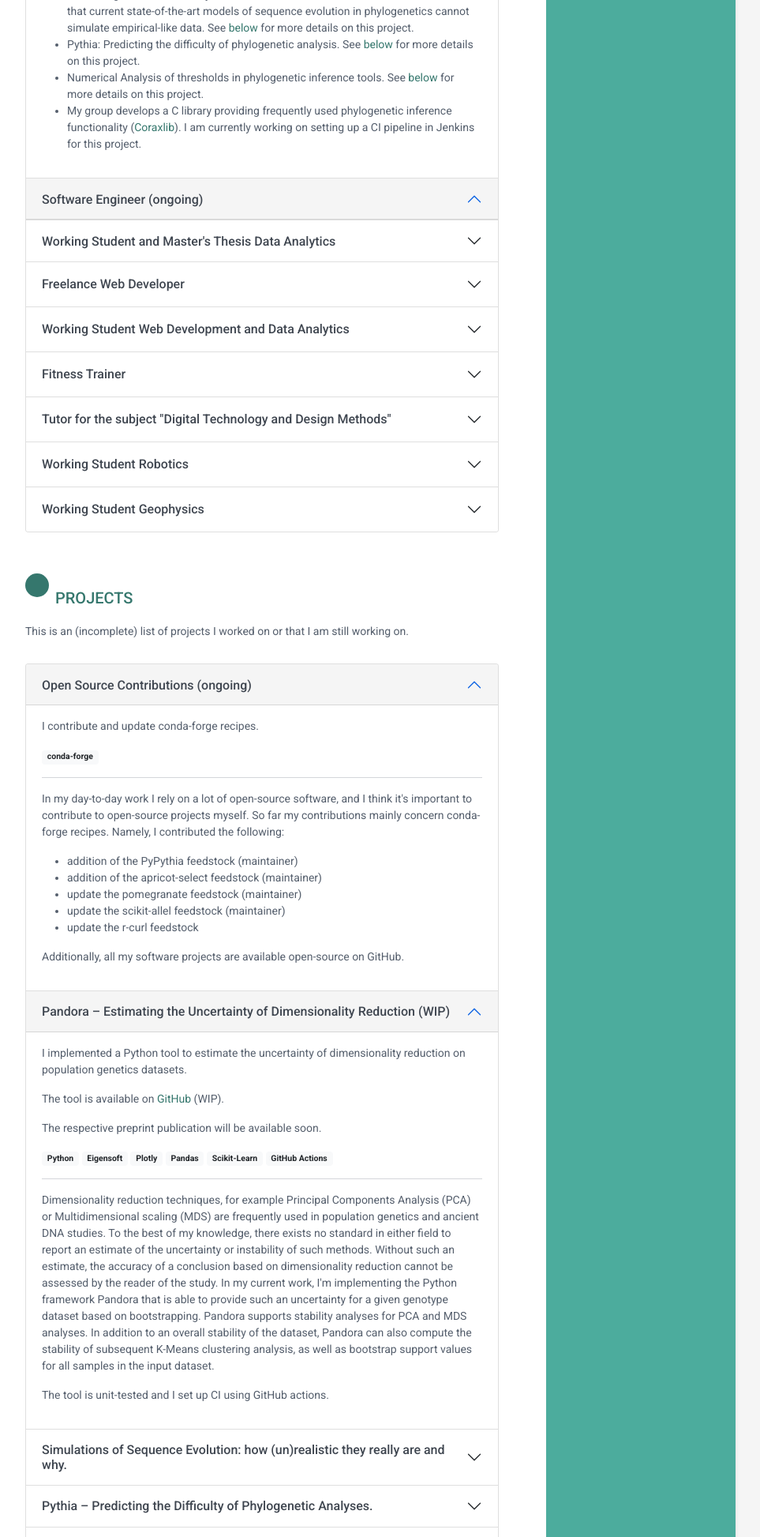
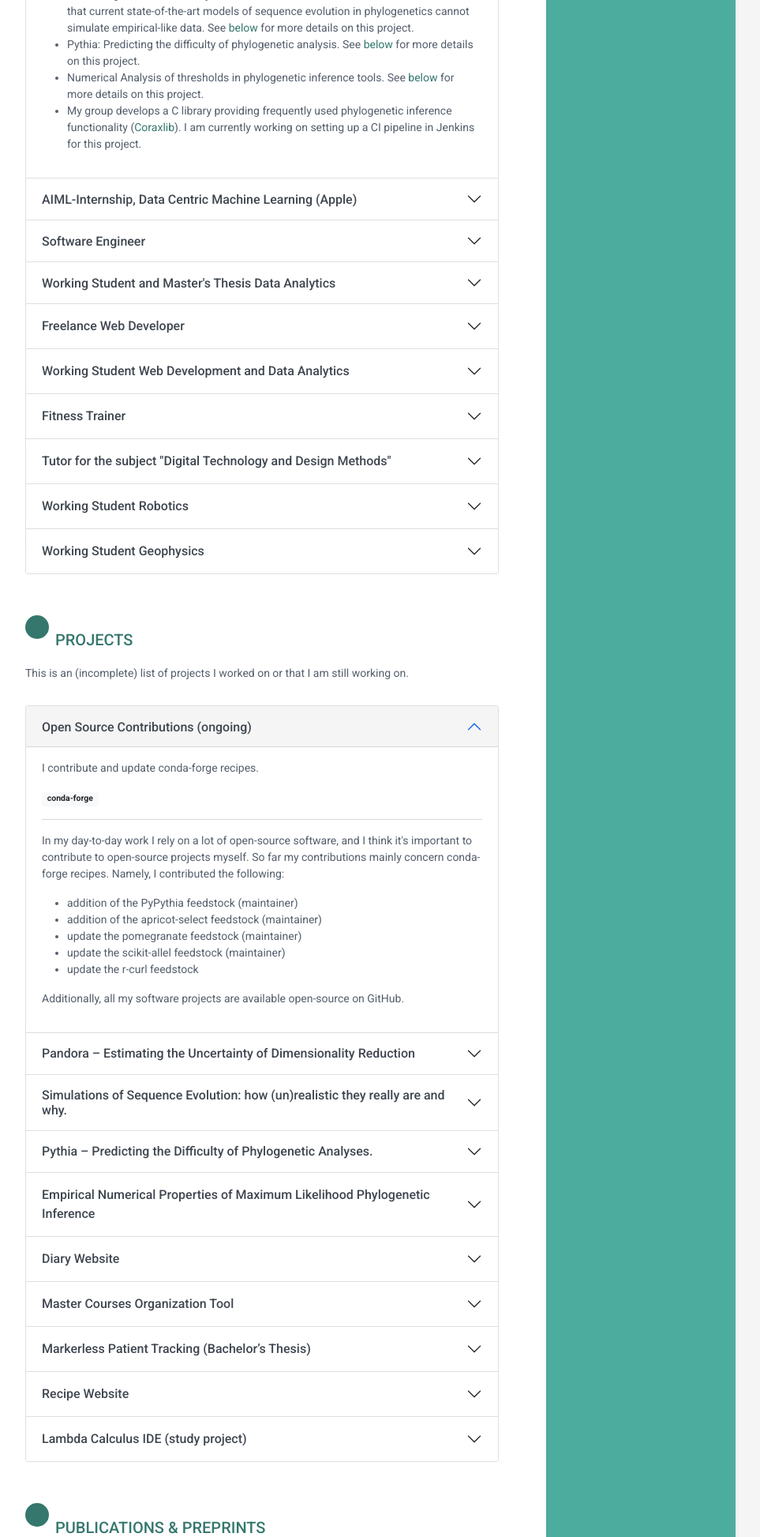
Before and after one commit to tschuelia/juliahaag.de, a Flask app: page / in a window 1280 px wide. Shown: the part 1851-3797 px from the top of the page at 79% size, without its empty margins (188-1151 px from the left). Run offline with Flask 3, Linux system fonts and the light colour scheme; some libraries are stand-ins or nearby versions.

Commit message:
add apple internship (🥳) and some updates

```diff
--- a/templates/experience.html
+++ b/templates/experience.html
@@ -88,10 +88,33 @@
 
         <!--  Item      -->
         <div class="accordion-item">
+            <h3 class="accordion-header" id="AppleInternship">
+                <button aria-controls="collapsAppleInternship" aria-expanded="true" class="accordion-button collapsed job-title"
+                        data-bs-target="#collapseAppleInternship" data-bs-toggle="collapse" type="button">
+                    AIML-Internship, Data Centric Machine Learning (Apple)
+                </button>
+            </h3>
+            <div aria-labelledby="AppleInternship" class="accordion-collapse collapse"
+                 data-bs-parent="#ExperienceAccordion"
+                 id="collapseAppleInternship">
+                <div class="accordion-body">
+                    <div class="upper-row">
+                        <div class="time">Jun 2024 – Sep 2024</div>
+                        <div class="company">Apple</div>
+                    </div><!--//upper-row-->
+                    To be updated :-)<br>
+                    I'm very happy to share that I am joining Apple for an AIML-Internship this summer!
+                </div>
+            </div>
+        </div>
+        <!-- //Item      -->
+
+        <!--  Item      -->
+        <div class="accordion-item">
             <h3 class="accordion-header" id="Freelance2023">
-                <button aria-controls="collapseFreelance2023" aria-expanded="true" class="accordion-button job-title"
+                <button aria-controls="collapseFreelance2023" aria-expanded="true" class="accordion-button collapsed job-title"
                         data-bs-target="#collapseFreelance2023" data-bs-toggle="collapse" type="button">
-                    Software Engineer (ongoing)
+                    Software Engineer
                 </button>
             </h3>
             <div aria-labelledby="Freelance2023" class="accordion-collapse collapse"
@@ -99,7 +122,7 @@
                  id="collapseFreelance2023">
                 <div class="accordion-body">
                     <div class="upper-row">
-                        <div class="time">Oct 2021 – Present</div>
+                        <div class="time">Oct 2021 – Mar 2024</div>
                         <div class="company">Freelance</div>
                     </div><!--//upper-row-->
                     <p>Major refactoring and migration of a business-critical Python 2 codebase to Python 3.</p>
@@ -113,12 +136,12 @@
                     <span class="badge bg-light text-dark">Apache Kafka</span>
                     <hr>
                     <p>
-                        In addition to pursuing my PhD in computer science, I work as a part-time freelance software
-                        engineer. The idea is to gain further experience in the industry with frameworks and
+                        In addition to pursuing my PhD in computer science, I worked as a part-time freelance software
+                        engineer. The idea was to gain further experience in the industry with frameworks and
                         technologies I don't use in my research.
                     </p>
                     <p>
-                        The primary task involves refactoring and migrating a business-critical, yet undocumented and
+                        The primary task involved refactoring and migrating a business-critical, yet undocumented and
                         untested Python 2
                         codebase to Python 3. The original developers are unavailable, and there's no specification for
                         the expected functionality. The challenge lies in refactoring without tests to validate changes,
--- a/templates/projects.html
+++ b/templates/projects.html
@@ -41,12 +41,12 @@
         <div class="accordion-item" id="PandoraProject">
             <h6 class="accordion-header" id="ProjectsPandora">
                 <button aria-controls="collapseProjectsPandora" aria-expanded="true"
-                        class="accordion-button job-title"
+                        class="accordion-button collapsed job-title"
                         data-bs-target="#collapseProjectsPandora" data-bs-toggle="collapse" type="button">
-                    Pandora – Estimating the Uncertainty of Dimensionality Reduction (WIP)
+                    Pandora – Estimating the Uncertainty of Dimensionality Reduction
                 </button>
             </h6>
-            <div aria-labelledby="ProjectsPandora" class="accordion-collapse collapse show"
+            <div aria-labelledby="ProjectsPandora" class="accordion-collapse collapse"
                  data-bs-parent="#ProjectsAccordion"
                  id="collapseProjectsPandora">
                 <div class="accordion-body">
```
